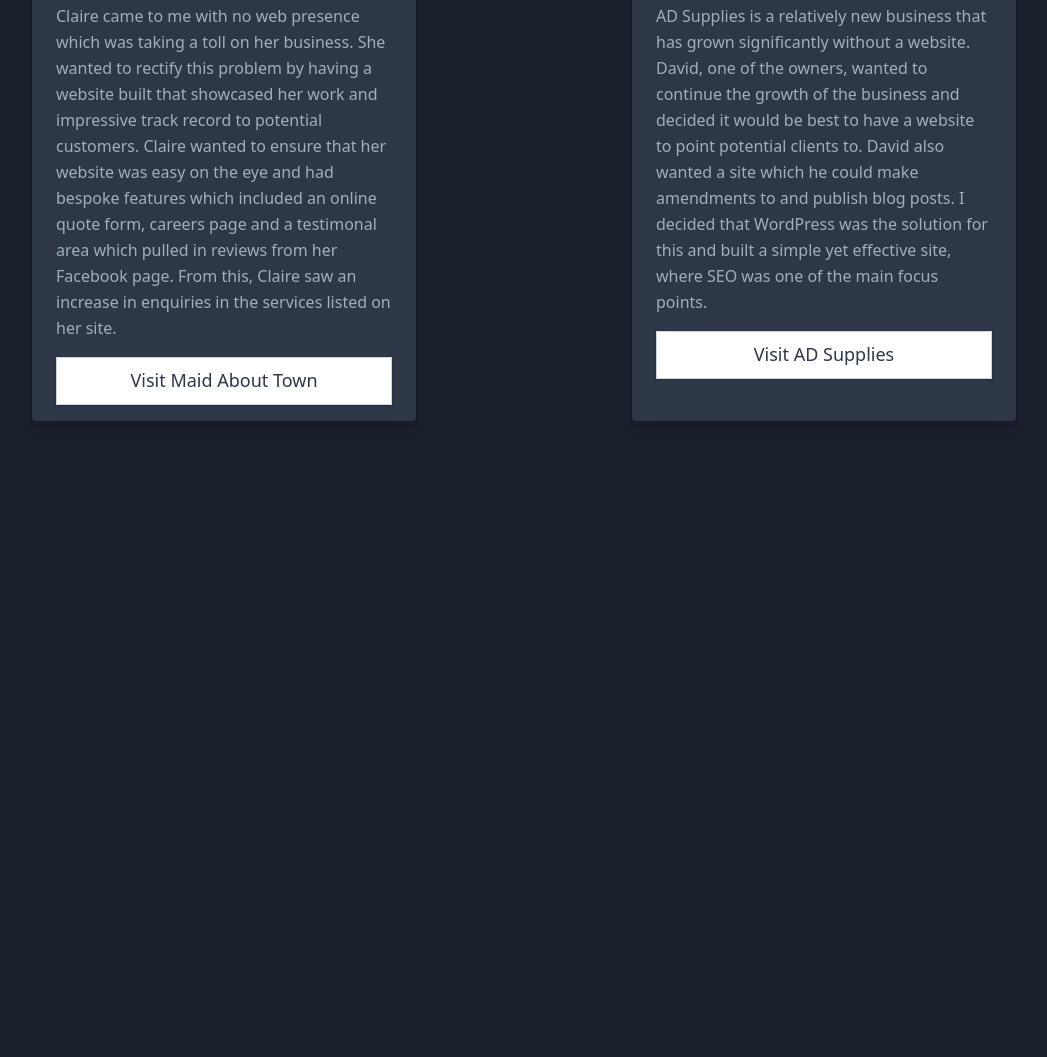
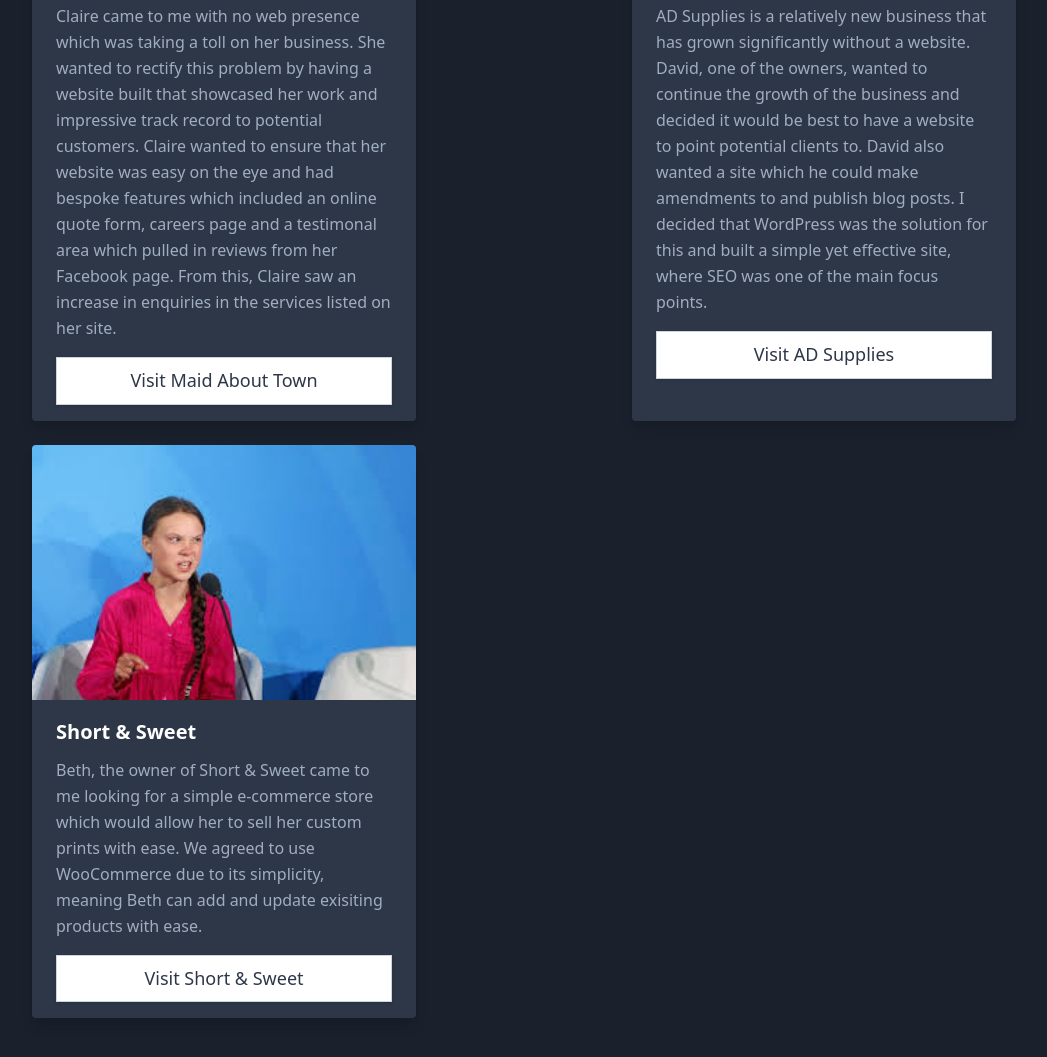
Before and after one commit to PatrickWhitehouse/gatsby-portfolio, a Gatsby site: page /work in a window 1280 px wide. Shown: the part 547-1604 px from the top of the page, without its empty margins (116-1163 px from the left). Before the commit the page ends 1008 px from the top, so only its background shows below. Built offline with nearby package versions, Linux system fonts and the light colour scheme; Gatsby itself is replaced by a stand-in of ours.

Commit message:
update portfolio

```diff
--- a/src/components/card.js
+++ b/src/components/card.js
@@ -2,7 +2,7 @@
 import Img from 'gatsby-image'
 
 const Card = ({ name, description, link, image }) => (
-  <div className="max-w-sm rounded overflow-hidden shadow-lg bg-gray-800 mb-3 sm:mb-0">
+  <div className="max-w-sm rounded overflow-hidden shadow-lg bg-gray-800 mb-3 sm:mb-6">
     <Img fluid={image} className="cw-full" />
     <div className="px-6 py-4">
       <div className="font-bold text-xl mb-2">{name}</div>
--- a/src/data/work.json
+++ b/src/data/work.json
@@ -1,5 +1,4 @@
-[
-    {
+[{
         "id": 0,
         "name": "Maid About Town",
         "link": "https://maidabouttown.cleaning",
@@ -12,5 +11,12 @@
         "link": "https://ad-supplies.com",
         "description": "AD Supplies is a relatively new business that has grown significantly without a website. David, one of the owners, wanted to continue the growth of the business and decided it would be best to have a website to point potential clients to. David also wanted a site which he could make amendments to and publish blog posts. I decided that WordPress was the solution for this and built a simple yet effective site, where SEO was one of the main focus points.",
         "image": "./test.jpeg"
+    },
+    {
+        "id": 2,
+        "name": "Short & Sweet",
+        "link": "https://shortandsweet.design",
+        "description": "Beth, the owner of Short & Sweet came to me looking for a simple e-commerce store which would allow her to sell her custom prints with ease. We agreed to use WooCommerce due to its simplicity, meaning Beth can add and update exisiting products with ease.",
+        "image": "./test.jpeg"
     }
 ]
--- a/src/pages/work.js
+++ b/src/pages/work.js
@@ -35,7 +35,7 @@
         Have a look at my latest projects. I'm always on the lookout to expand my
         portfolio, so give me a shout if you're interested in working with me.
     </p>
-      <div className="sm:flex sm:justify-between my-5">
+      <div className="sm:flex sm:flex-wrap sm:justify-between my-5">
         {queryData.map(({ node }) => (
           <Card
             key={node.id}
--- a/src/posts/2020/31-10-2020-placeholder-blog.mdx
+++ b/src/posts/2020/31-10-2020-placeholder-blog.mdx
@@ -4,5 +4,5 @@
 title: "Placeholder blog"
 description: "Temporary placeholder blog item"
 css: "red"
-published: true
+published: false
 ---
```
